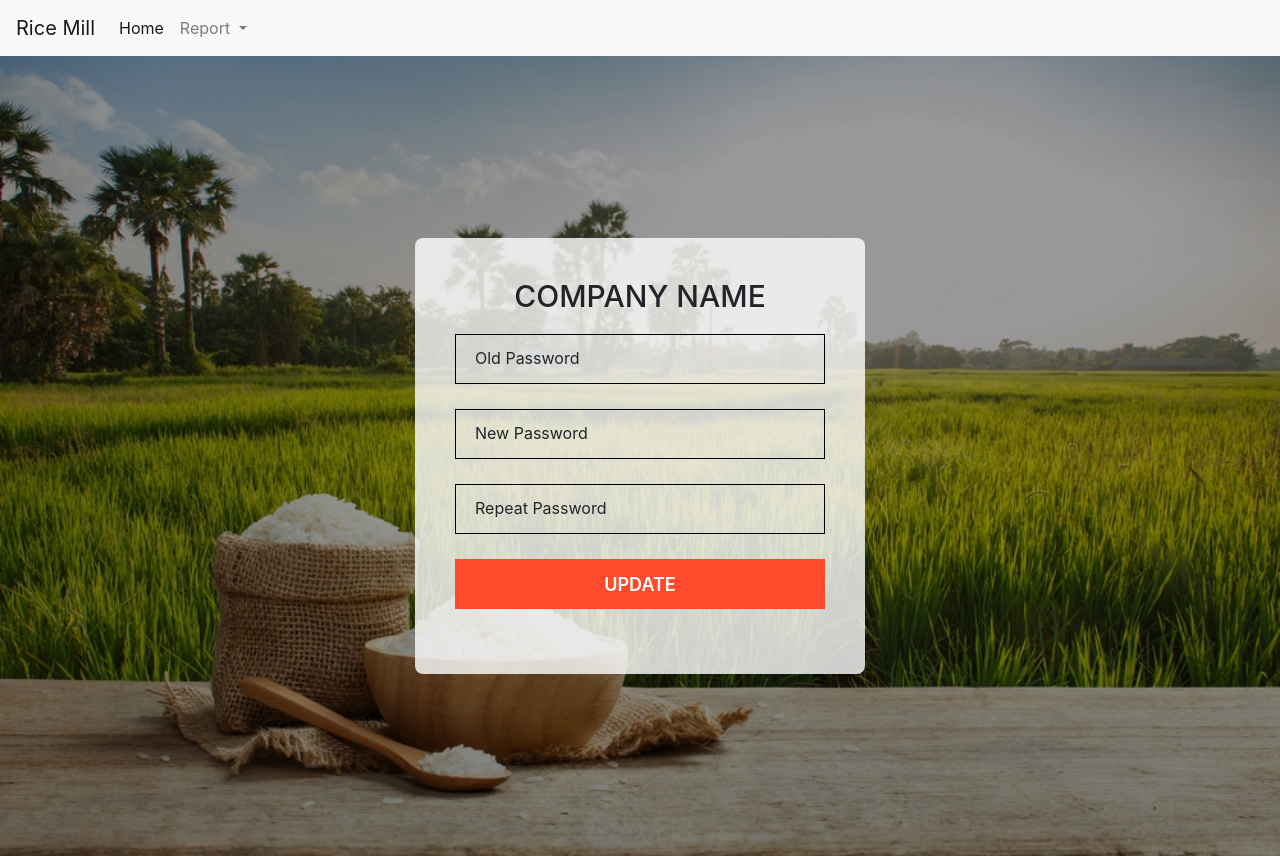
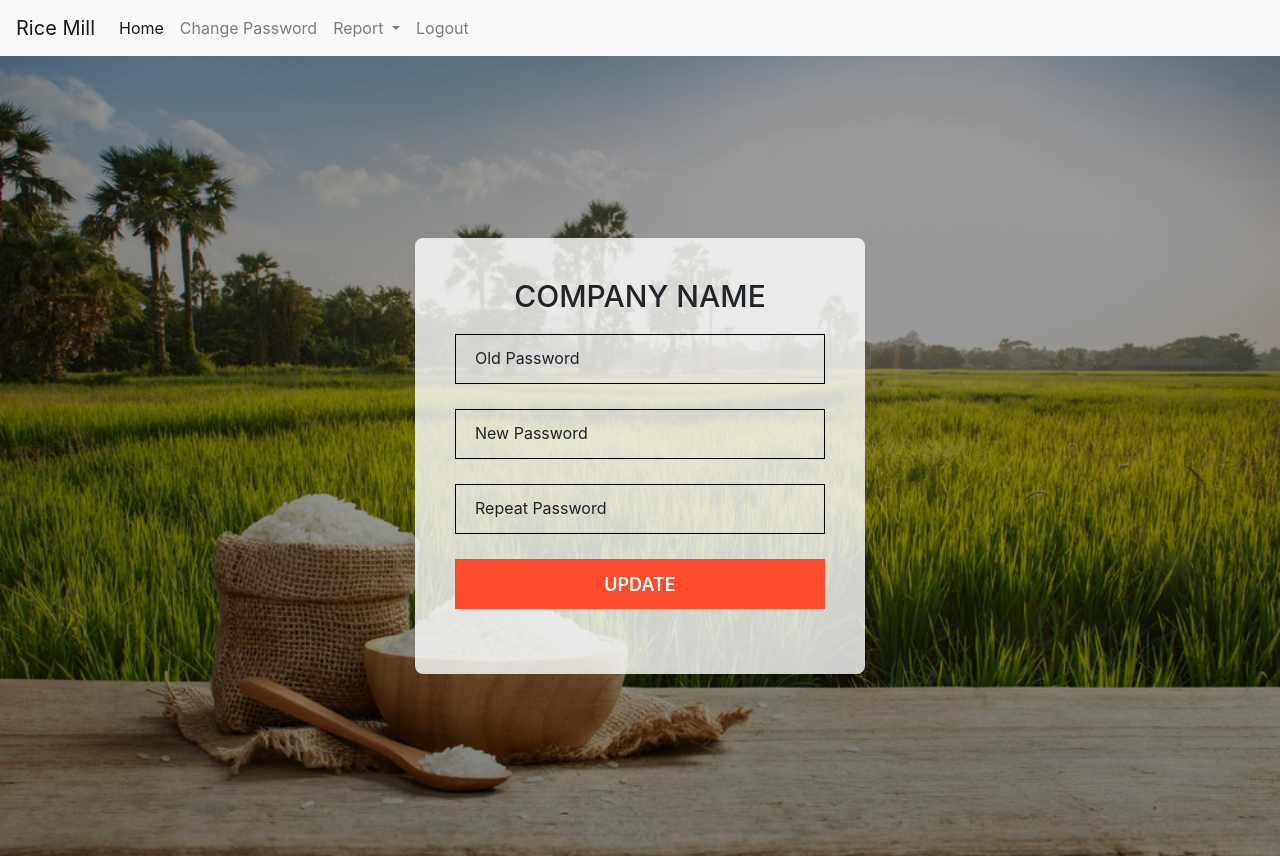
Before and after one commit to Sk-Riyaz/ricemill_flask, a Flask app: page /auth/change_password in a window 1280 px wide. Run offline with Flask 2, Linux system fonts and the light colour scheme; a user stored in the database is signed in; tables that the repository leaves empty hold one stand-in row (values such as "Sample post"); some libraries are stand-ins or nearby versions.

Commit message:
Adding all nav bar links

```diff
--- a/app/templates/base.html
+++ b/app/templates/base.html
@@ -1,5 +1,6 @@
 <!DOCTYPE html>
 <html>
+
 <head>
     <style>
         #report {
@@ -8,14 +9,19 @@
             width: 100%;
         }
 
-            #report td, #report th {
+        #report td,
+        #report th {
             border: 1px solid #ddd;
             padding: 8px;
         }
 
-            #report tr:nth-child(even){background-color: #f2f2f2;}
+        #report tr:nth-child(even) {
+            background-color: #f2f2f2;
+        }
 
-            #report tr:hover {background-color: #ddd;}
+        #report tr:hover {
+            background-color: #ddd;
+        }
 
         #report th {
             padding-top: 12px;
@@ -28,36 +34,39 @@
         .dropdown:hover>.dropdown-menu {
             display: block;
         }
+
         .dropdown-item:hover>.dropdown-menu {
             display: block;
         }
-ul li{
-list-style-type:none;
+
+        ul li {
+            list-style-type: none;
             display: inline;
         }
 
-.navbar-nav .nav-link{display:inline-block;}
+        .navbar-nav .nav-link {
+            display: inline-block;
+        }
 
-.ml-auto {display:inline-block!important;}
+        .ml-auto {
+            display: inline-block !important;
+        }
 
         .dropdown>.dropdown-toggle:active {
             pointer-events: none;
         }
     </style>
 
-        <link rel="stylesheet" type="text/css" href="{{ url_for('static', filename='custom.css') }}"/>
-        <link rel="stylesheet" type="text/css" href="{{ url_for('static', filename='bootstrap.min.css') }}"/>
-        <script type="text/javascript" src="{{ url_for('static', filename='jquery-3.3.1.slim.min.js') }}"/></script>
-
-
-        <script type="text/javascript" src="{{ url_for('static', filename='popper.min.js') }}"/></script>
-        <script type="text/javascript" src="{{ url_for('static', filename='bootstrap.min.js') }}"/></script>
+    <link rel="stylesheet" type="text/css" href="{{ url_for('static', filename='custom.css') }}" />
+    <link rel="stylesheet" type="text/css" href="{{ url_for('static', filename='bootstrap.min.css') }}" />
+    <script type="text/javascript" src="{{ url_for('static', filename='jquery-3.3.1.slim.min.js') }}"> </script>
+    <script type="text/javascript" src="{{ url_for('static', filename='popper.min.js') }}"> </script>
+    <script type="text/javascript" src="{{ url_for('static', filename='bootstrap.min.js') }}"> </script>
+    <script type="text/javascript" src="{{ url_for('static', filename='ricemill.js') }}"> </script>
     <!-- <link rel="stylesheet" href="https://stackpath.bootstrapcdn.com/bootstrap/4.1.3/css/bootstrap.min.css" integrity="sha384-MCw98/SFnGE8fJT3GXwEOngsV7Zt27NXFoaoApmYm81iuXoPkFOJwJ8ERdknLPMO" crossorigin="anonymous">
     <script src="https://code.jquery.com/jquery-3.3.1.slim.min.js" integrity="sha384-q8i/X+965DzO0rT7abK41JStQIAqVgRVzpbzo5smXKp4YfRvH+8abtTE1Pi6jizo" crossorigin="anonymous"></script>
     <script src="https://cdnjs.cloudflare.com/ajax/libs/popper.js/1.14.3/umd/popper.min.js" integrity="sha384-ZMP7rVo3mIykV+2+9J3UJ46jBk0WLaUAdn689aCwoqbBJiSnjAK/l8WvCWPIPm49" crossorigin="anonymous"></script>
     <script src="https://stackpath.bootstrapcdn.com/bootstrap/4.1.3/js/bootstrap.min.js" integrity="sha384-ChfqqxuZUCnJSK3+MXmPNIyE6ZbWh2IMqE241rYiqJxyMiZ6OW/JmZQ5stwEULTy" crossorigin="anonymous"></script> -->
-
-        <script type="text/javascript" src="{{ url_for('static', filename='ricemill.js') }}"/></script>
 
     <nav class="navbar navbar-expand-lg navbar-light bg-light">
         <a class="navbar-brand" href="{{ url_for('core.home') }}">Rice Mill</a>
@@ -65,23 +74,55 @@ display: inline;
             aria-controls="navbarSupportedContent" aria-expanded="false" aria-label="Toggle navigation">
             <span class="navbar-toggler-icon"></span>
         </button>
+
         <div class="collapse navbar-collapse" id="navbarSupportedContent">
             <ul class="navbar-nav mr-auto">
                 {% if not current_user.is_anonymous %}
                 <li class="nav-item active">
-                        <a class="nav-link" href="{{ url_for('core.home') }}">Home </a>
+                    <a class="nav-link" href="{{ url_for('core.home') }}">Home</a>
                 </li>
+
                 {% if current_user.is_admin() %}
                 <li class="nav-item">
                     <a class="nav-link" href="{{ url_for('core.purchase') }}">Purchase</a>
                 </li>
+
                 <li class="nav-item">
                     <a class="nav-link" href="{{ url_for('core.sales') }}">Sales</a>
                 </li>
                 {% endif %}
+
+                <li class="nav-item">
+                    <a class="nav-link" href="{{ url_for('auth.change_password') }}">Change Password</a>
+                </li>
+
+                {% if current_user.is_super_user() %}
+                <li class="nav-item">
+                    <a class="nav-link" href="{{ url_for('admin.register', form_type='user') }}">Add User</a>
+                </li>
+
+                <li class="nav-item">
+                    <a class="nav-link"
+                        href="{{ url_for('admin.admin_actions', action='update', form_type='user') }}">Update User</a>
+                </li>
+
+                <li class="nav-item">
+                    <a class="nav-link"
+                        href="{{ url_for('admin.admin_actions', action='delete', form_type='user') }}">Delete User</a>
+                </li>
+
+                <li class="nav-item">
+                    <a class="nav-link" href="{{ url_for('admin.register', form_type='agent') }}">Add Agent</a>
+                </li>
+
+                <li class="nav-item">
+                    <a class="nav-link" href="{{ url_for('admin.register', form_type='variety') }}">Add Variety</a>
+                </li>
+                {% endif %}
+
                 <li class="nav-item dropdown">
-                        <a class="nav-link dropdown-toggle" href="#" id="navbarDropdown" role="button" data-toggle="dropdown"
-                            aria-haspopup="true" aria-expanded="false">
+                    <a class="nav-link dropdown-toggle" href="#" id="navbarDropdown" role="button"
+                        data-toggle="dropdown" aria-haspopup="true" aria-expanded="false">
                         Report
                     </a>
                     <div class="dropdown-menu" aria-labelledby="navbarDropdown">
@@ -89,59 +130,14 @@ display: inline;
                         <a class="dropdown-item" href="#">Sales</a>
                     </div>
                 </li>
+
+                <li class="nav-item">
+                    <a class="nav-link" href="{{ url_for('auth.logout') }}">Logout</a>
+                </li>
                 {% endif %}
             </ul>
         </div>
     </nav>
-
-
-         <!-- <ul class="nav nav-tabs justify-content-end">
-            {% if not current_user.is_anonymous %}
-                <a href="{{ url_for('core.home') }}">
-                    <button type="submit" name="homeGet" class="btn btn-primary"> Home </button>
-                </a>
-
-                {% if current_user.is_admin() %}
-                    <a href="{{ url_for('core.purchase') }}">
-                        <button type="submit" name="purchaseGet" class="btn btn-primary"> Purchase </button>
-                    </a>
-
-                    <a href="{{ url_for('core.sales') }}">
-                        <button type="submit" name="salesGet" class="btn btn-primary"> Sales </button>
-                    </a>
-                {% endif %}
-
-                <a href="{{ url_for('auth.change_password') }}">
-                    <button type="submit" name="changePassGet" class="btn btn-primary"> Change Password </button>
-                </a>
-
-                {% if current_user.is_super_user() %}
-                    <a href="{{ url_for('admin.register', form_type='user') }}">
-                        <button type="submit" name="adduser" class="btn btn-primary"> Add User </button>
-                    </a>
-
-                    <a href="{{ url_for('admin.admin_actions', action='update', form_type='user') }}">
-                        <button type="submit" name="updateuser" class="btn btn-primary"> Update User </button>
-                    </a>
-
-                    <a href="{{ url_for('admin.admin_actions', action='delete', form_type='user') }}">
-                        <button type="submit" name="deleteuser" class="btn btn-primary"> Delete User </button>
-                    </a>
-
-                    <a href="{{ url_for('admin.register', form_type='agent') }}">
-                        <button type="submit" name="addagent" class="btn btn-primary"> Add Agent </button>
-                    </a>
-
-                    <a href="{{ url_for('admin.register', form_type='variety') }}">
-                        <button type="submit" name="addvariety" class="btn btn-primary"> Add Variety </button>
-                    </a>
-                {% endif %}
-
-                <a href="{{ url_for('auth.logout') }}">
-                    <button type="submit" name="logout" class="btn btn-primary"> Logout </button>
-                </a>
-            {% endif %}
-        </ul> -->
 
     {% block head %} {% endblock %}
     {% block scripts %}
@@ -161,4 +157,5 @@ display: inline;
     {% endwith %}
     {% block content %} {% endblock %}
 </body>
+
 </html>
```
Also changed, not shown: app/__init__.py (+5 -5 lines). Lines whose indentation alone changed are shown as unchanged.
